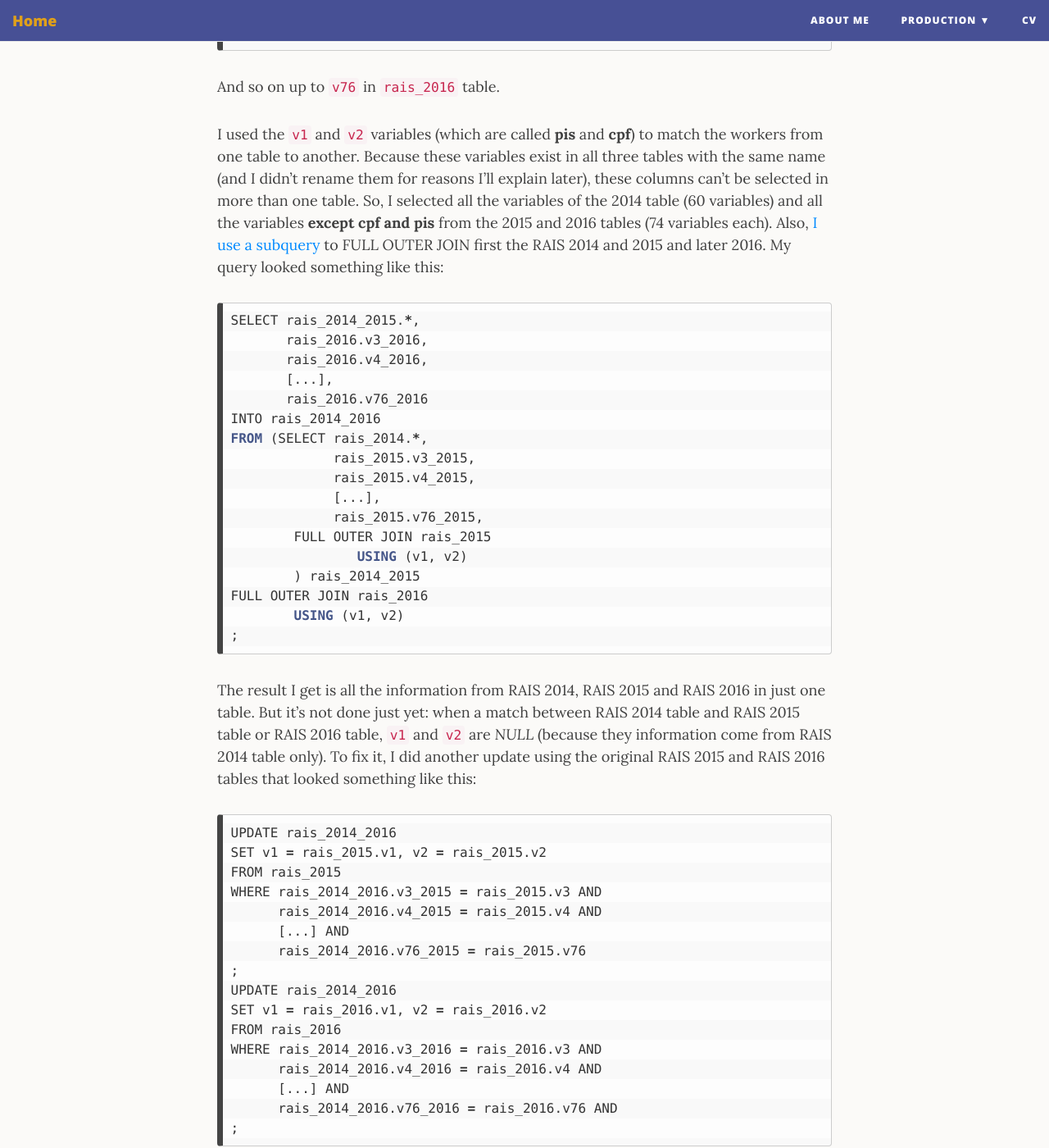
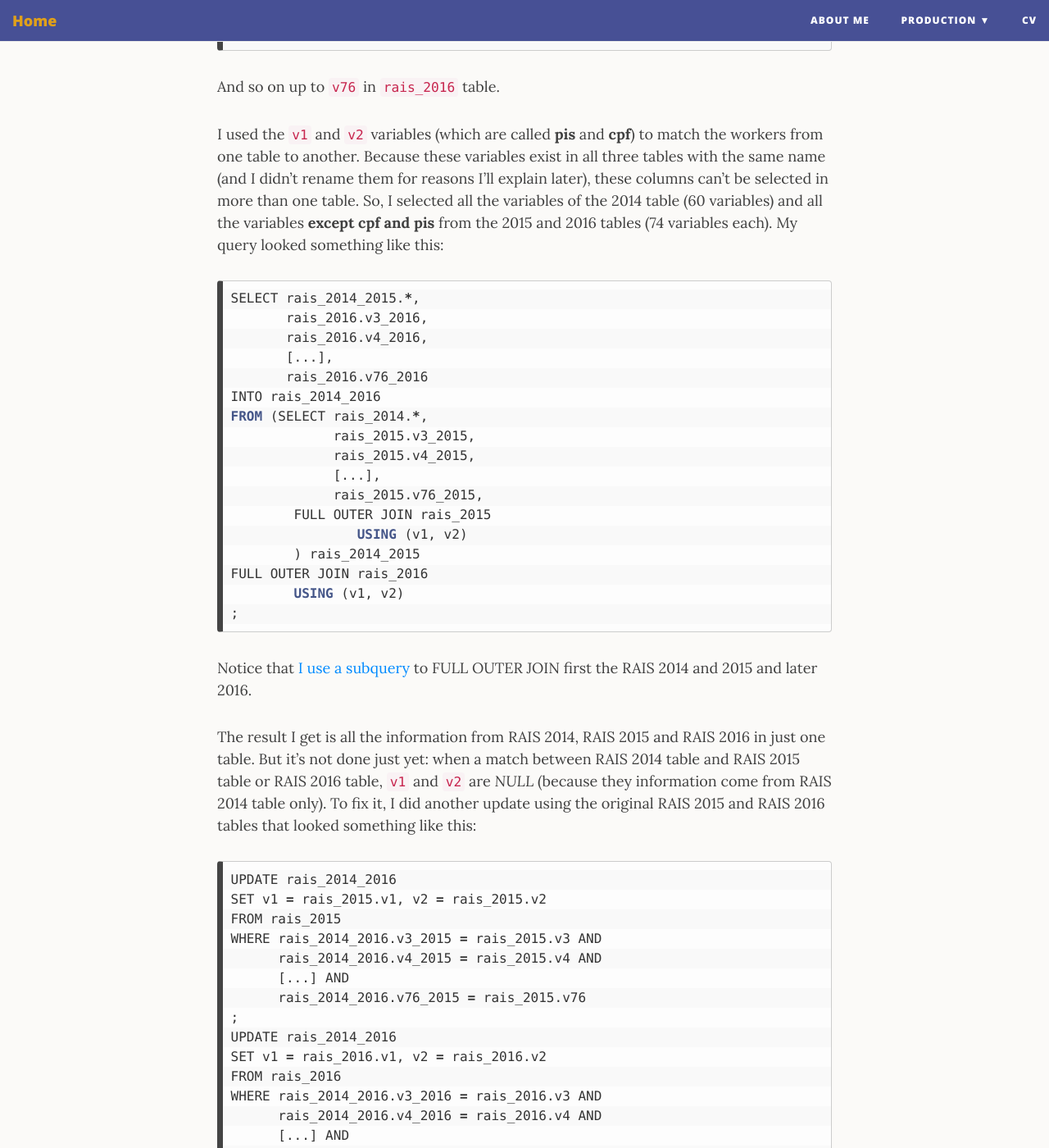
Before and after one commit to cauancardoso/cauancardoso.github.io, a Jekyll site: the page built from _posts/2019-07-05-Postgresql.md, in a window 1280 px wide and 1400 px high, scrolled down 1672 px. Shown: the whole window at 82% size. Built offline with Jekyll 4.4.1, drawn with Linux system fonts in a browser that asks for light colours; nearby versions of some CDN libraries; some of the changed lines change nothing that is shown.

Commit message:
Update 2019-07-05-Postgresql.md

````diff
--- a/_posts/2019-07-05-Postgresql.md
+++ b/_posts/2019-07-05-Postgresql.md
@@ -45,7 +45,7 @@ RENAME COLUMN v5 to v5_2016;
 ```
 And so on up to ```v76``` in ```rais_2016``` table.
 
-I used the ```v1``` and ```v2``` variables (which are called **pis** and **cpf**) to match the workers from one table to another. Because these variables exist in all three tables with the same name (and I didn't rename them for reasons I'll explain later), these columns can't be selected in more than one table. So, I selected all the variables of the 2014 table (60 variables) and all the variables **except cpf and pis** from the 2015 and 2016 tables (74 variables each). Also, [I use a subquery](https://www.techonthenet.com/postgresql/subqueries.php) to FULL OUTER JOIN first the RAIS 2014 and 2015 and later 2016. My query looked something like this:
+I used the ```v1``` and ```v2``` variables (which are called **pis** and **cpf**) to match the workers from one table to another. Because these variables exist in all three tables with the same name (and I didn't rename them for reasons I'll explain later), these columns can't be selected in more than one table. So, I selected all the variables of the 2014 table (60 variables) and all the variables **except cpf and pis** from the 2015 and 2016 tables (74 variables each). My query looked something like this:
 
 ```javascript
 SELECT rais_2014_2015.*,
@@ -66,6 +66,7 @@ FULL OUTER JOIN rais_2016
 	USING (v1, v2)
 ;
 ```
+Notice that [I use a subquery](https://www.techonthenet.com/postgresql/subqueries.php) to FULL OUTER JOIN first the RAIS 2014 and 2015 and later 2016.
 
 The result I get is all the information from RAIS 2014, RAIS 2015 and RAIS 2016 in just one table. But it's not done just yet: when a match between RAIS 2014 table and RAIS 2015 table or RAIS 2016 table, ```v1``` and ```v2``` are *NULL* (because they information come from RAIS 2014 table only). To fix it, I did another update using the original RAIS 2015 and RAIS 2016 tables that looked something like this:
 
````
